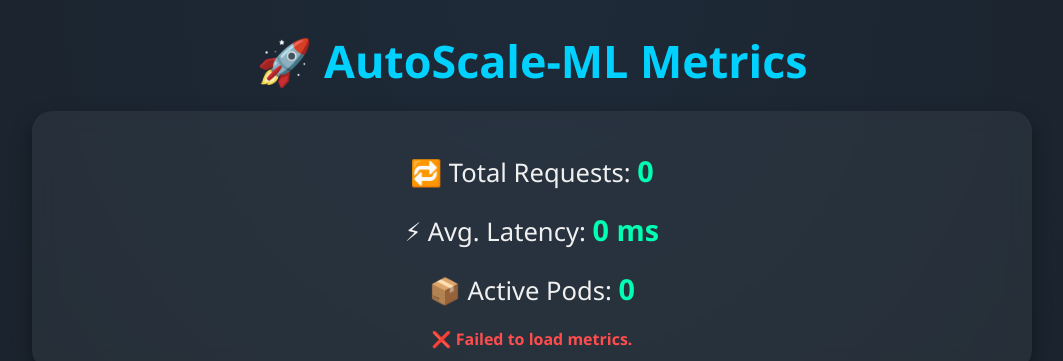
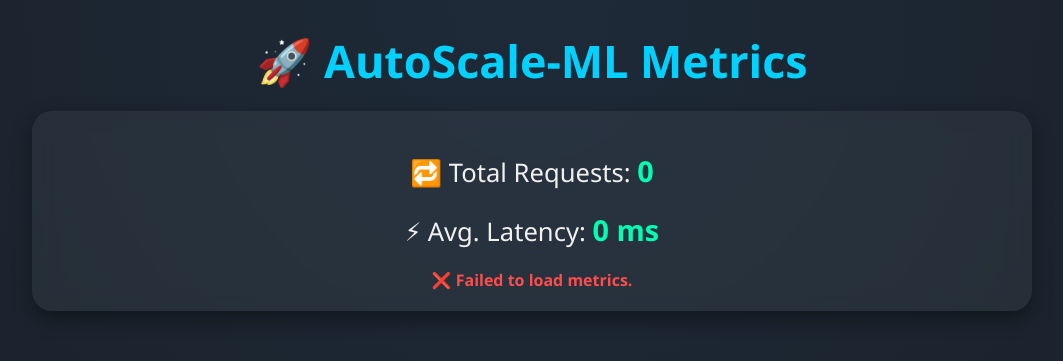
Before and after one commit to Seshadri724/AutoScale-ML, a Django app: page /metrics/ in a window 1280 px wide. Shown: the top 361 px of the page, without its empty margins (108-1171 px from the left). Run offline with Django 5.2, Linux system fonts and the light colour scheme; data that the repository does not hold is empty; parts of the project's set-up code (start-up, migrations or seed data) failed here and were passed over.

Commit message:
Updated views ,metrics.html

```diff
--- a/autoscaleml/ml_api/templates/metrics.html
+++ b/autoscaleml/ml_api/templates/metrics.html
@@ -1,3 +1,4 @@
+
 <!DOCTYPE html>
 <html lang="en">
 <head>
@@ -7,7 +8,6 @@
     <script src="https://cdn.jsdelivr.net/npm/chart.js"></script>
     <style>
         * { box-sizing: border-box; }
-
         body {
             margin: 0; padding: 0;
             font-family: 'Segoe UI', Tahoma, Geneva, Verdana, sans-serif;
@@ -17,12 +17,10 @@
             align-items: center; justify-content: flex-start;
             min-height: 100vh;
         }
-
         h1 {
             font-size: 2.8rem; color: #00d1ff;
             margin: 30px 0 20px;
         }
-
         .dashboard {
             background: rgba(255, 255, 255, 0.05);
             backdrop-filter: blur(10px);
@@ -34,36 +32,30 @@
             text-align: center;
             margin-bottom: 30px;
         }
-
         .metric {
             font-size: 1.6rem;
             margin: 20px 0;
         }
-
         .metric span {
             color: #00ffb2;
             font-weight: bold;
             font-size: 1.8rem;
         }
-
         canvas {
             background: #1f1f1f;
             border-radius: 10px;
             margin: 20px 0;
             max-width: 100%;
         }
-
         .loading {
             font-size: 1.2rem;
             color: #ff6b6b;
             margin-bottom: 10px;
         }
-
         .error {
             color: #ff4d4d;
             font-weight: bold;
         }
-
         footer {
             margin-top: 30px;
             font-size: 0.9rem;
@@ -77,7 +69,6 @@
         <div class="loading" id="loading">⏳ Loading live metrics...</div>
         <div class="metric">🔁 Total Requests: <span id="requests-count">0</span></div>
         <div class="metric">⚡ Avg. Latency: <span id="average-latency">0 ms</span></div>
-        <div class="metric">📦 Active Pods: <span id="active-pods">0</span></div>
         <div class="error" id="error-message" style="display: none;"></div>
     </div>
 
@@ -92,7 +83,6 @@
         const loadingEl = document.getElementById('loading');
         const requestsCountEl = document.getElementById('requests-count');
         const latencyEl = document.getElementById('average-latency');
-        const podsEl = document.getElementById('active-pods');
         const errorMessageEl = document.getElementById('error-message');
 
         let rpsChart, latencyChart, resourceChart, errorRateChart;
@@ -123,7 +113,6 @@
 
         function initCharts() {
             const now = () => new Date().toLocaleTimeString();
-
             rpsChart = new Chart(document.getElementById('rpsChart'), {
                 type: 'line',
                 data: {
@@ -133,7 +122,6 @@
                     }]
                 }
             });
-
             latencyChart = new Chart(document.getElementById('latencyChart'), {
                 type: 'bar',
                 data: {
@@ -145,7 +133,6 @@
                     }]
                 }
             });
-
             resourceChart = new Chart(document.getElementById('resourceChart'), {
                 type: 'line',
                 data: {
@@ -155,7 +142,6 @@
                     ]
                 }
             });
-
             errorRateChart = new Chart(document.getElementById('errorRateChart'), {
                 type: 'line',
                 data: {
@@ -169,8 +155,6 @@
 
         function updateCharts(metrics) {
             const now = new Date().toLocaleTimeString();
-
-            // RPS
             rpsChart.data.labels.push(now);
             rpsChart.data.datasets[0].data.push(metrics.rps || 0);
             if (rpsChart.data.labels.length > 20) {
@@ -178,16 +162,12 @@
                 rpsChart.data.datasets[0].data.shift();
             }
             rpsChart.update();
-
-            // Latency percentiles
             latencyChart.data.datasets[0].data = [
                 metrics.latency_p50 || 0,
                 metrics.latency_p90 || 0,
                 metrics.latency_p99 || 0
             ];
             latencyChart.update();
-
-            // CPU & Memory
             resourceChart.data.labels.push(now);
             resourceChart.data.datasets[0].data.push(metrics.cpu || 0);
             resourceChart.data.datasets[1].data.push(metrics.memory || 0);
@@ -197,8 +177,6 @@
                 resourceChart.data.datasets[1].data.shift();
             }
             resourceChart.update();
-
-            // Error Rate
             errorRateChart.data.labels.push(now);
             errorRateChart.data.datasets[0].data.push(metrics.error_rate || 0);
             if (errorRateChart.data.labels.length > 20) {
@@ -216,7 +194,6 @@
                 loadingEl.style.display = 'none';
                 animateValue(requestsCountEl, data.requests_count || 0);
                 animateValue(latencyEl, data.average_latency_ms || 0);
-                animateValue(podsEl, data.active_pods || 0);
                 updateCharts(data);
             } else {
                 loadingEl.style.display = 'none';
--- a/autoscaleml/ml_api/views.py
+++ b/autoscaleml/ml_api/views.py
@@ -105,11 +105,11 @@
     avg_latency = PredictionLog.objects.aggregate(avg=Avg('latency_ms'))['avg'] or 0
 
     now = timezone.now()
-    one_minute_ago = now - datetime.timedelta(seconds=600)
+    one_minute_ago = now - datetime.timedelta(seconds=5)
     recent_logs = PredictionLog.objects.filter(timestamp__gte=one_minute_ago)
 
     # Requests per second over the last minute
-    rps = round(recent_logs.count() / 60, 2)
+    rps = round(recent_logs.count() / 5, 2)
 
     # Latency percentiles (using manual logic; PostgreSQL users can use percentile_cont)
     recent_latencies = list(recent_logs.values_list('latency_ms', flat=True))
@@ -132,7 +132,6 @@
     return Response({
         "requests_count": total_requests,
         "average_latency_ms": round(avg_latency, 2),
-        "active_pods": 1,  # Replace with actual autoscaler logic if available
         "rps": rps,
         "latency_p50": latency_p50,
         "latency_p90": latency_p90,
@@ -150,5 +149,5 @@
     return render(request, "metrics.html", {
         "requests_count": total_requests,
         "average_latency": round(avg_latency, 2),
-        "active_pods": 1
+
     })
```
